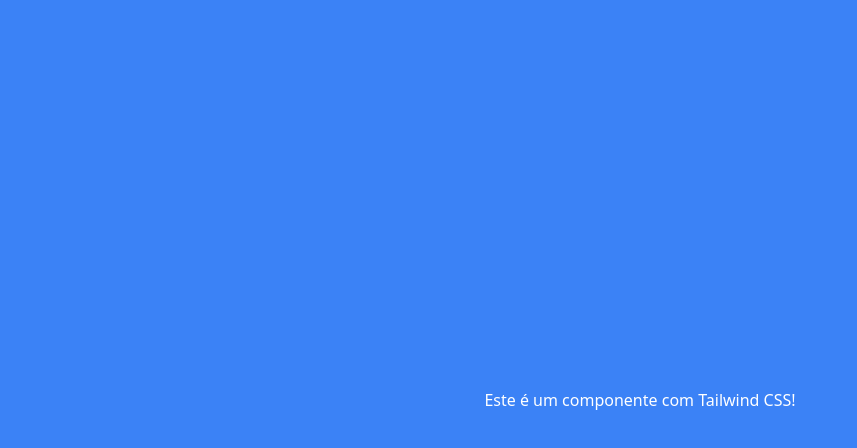
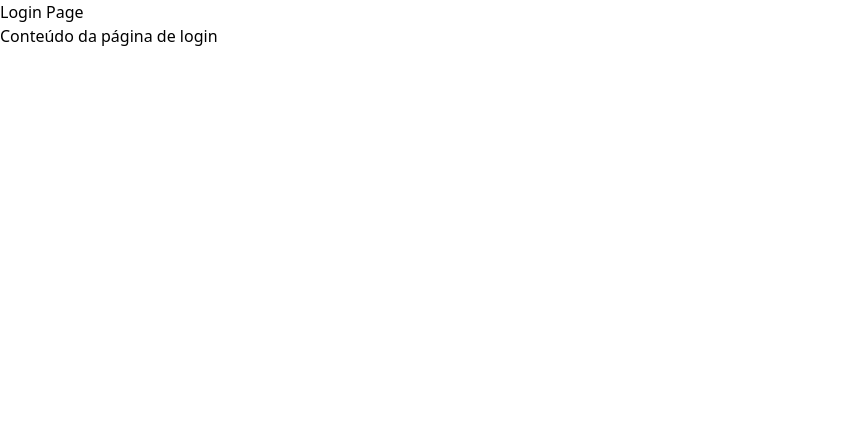
Before and after one commit to GBRbotelho/gabifront, a React (Vite) app: page / in a window 1280 px wide. Shown: the top 448 px of the page, without its empty margins (0-857 px from the left). Built offline with nearby package versions, Linux system fonts and the light colour scheme.

Commit message:
React Router Dom

```diff
--- a/package.json
+++ b/package.json
@@ -14,6 +14,7 @@
     "postcss": "^8.4.29",
     "react": "^18.2.0",
     "react-dom": "^18.2.0",
+    "react-router-dom": "^6.15.0",
     "tailwindcss": "^3.3.3"
   },
   "devDependencies": {
--- a/src/App.jsx
+++ b/src/App.jsx
@@ -1,7 +1,11 @@
+// src/App.js
+import React from "react";
+import Routes from "./Routes"; // Importe o componente de rotas
+
 function App() {
   return (
-    <div className="bg-blue-500 p-5 flex items-center justify-center h-screen">
-      <p className="text-white">Este é um componente com Tailwind CSS!</p>
+    <div className="App">
+      <Routes />
     </div>
   );
 }
--- /dev/null
+++ b/src/Routes.jsx
@@ -0,0 +1,19 @@
+// App.js
+import { Routes as Router, Route } from "react-router-dom";
+
+import LoginPage from "./pages/LoginPage";
+
+import Dashboard from "./pages/DashboardPage";
+
+function Routes() {
+  return (
+    <div>
+      <Router>
+        <Route path="/" element={<LoginPage />} />
+        <Route path="/dashboard" element={<Dashboard />} />
+      </Router>
+    </div>
+  );
+}
+
+export default Routes;
--- a/src/main.jsx
+++ b/src/main.jsx
@@ -1,10 +1,14 @@
 import React from "react";
-import ReactDOM from "react-dom/client";
-import App from "./App.jsx";
-import "./css/tailwind.css";
+import ReactDOM from "react-dom";
+import App from "./App";
+import "./tailwind.css";
+import { BrowserRouter } from "react-router-dom";
 
-ReactDOM.createRoot(document.getElementById("root")).render(
+ReactDOM.render(
   <React.StrictMode>
-    <App />
-  </React.StrictMode>
+    <BrowserRouter>
+      <App />
+    </BrowserRouter>
+  </React.StrictMode>,
+  document.getElementById("root")
 );
--- /dev/null
+++ b/src/pages/DashboardPage.jsx
@@ -0,0 +1,13 @@
+// DashboardPage.js
+import React from "react";
+
+function DashboardPage() {
+  return (
+    <div>
+      <h1>Dash Page</h1>
+      <p>Conteúdo da página de login</p>
+    </div>
+  );
+}
+
+export default DashboardPage;
--- /dev/null
+++ b/src/pages/LoginPage.jsx
@@ -0,0 +1,13 @@
+// src/pages/LoginPage.js
+import React from "react";
+
+function LoginPage() {
+  return (
+    <div>
+      <h1>Login Page</h1>
+      <p>Conteúdo da página de login</p>
+    </div>
+  );
+}
+
+export default LoginPage;
```
Also changed, not shown: src/tailwind.css (renamed from src/css/tailwind.css), 1 other file (tests, documents, lock files or other folders).
